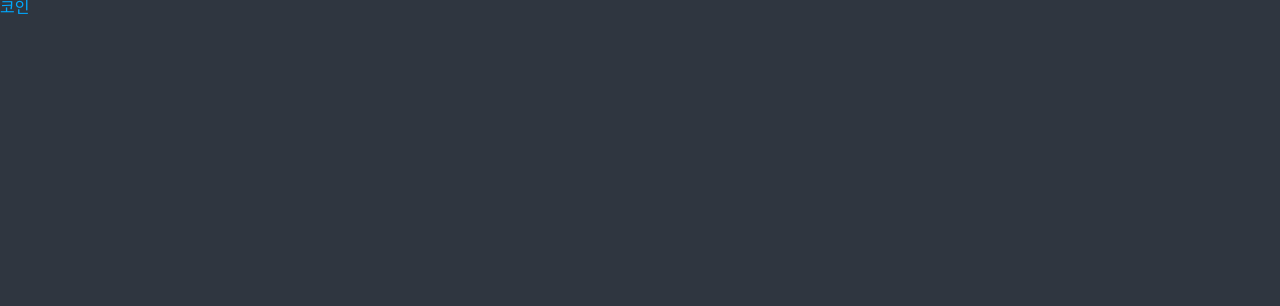
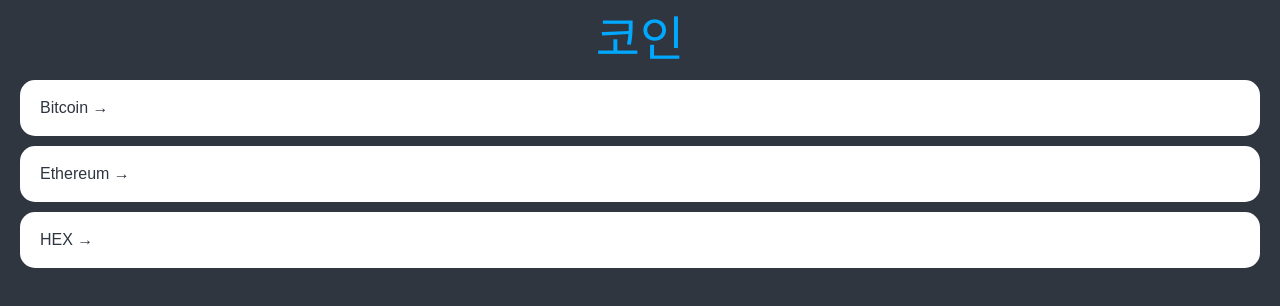
Before and after one commit to zzerowin/react-challenge, a React (Create React App) app: page / in a window 1280 px wide. Shown: the top 306 px of the page. Built offline with nearby package versions, Linux system fonts and the light colour scheme.

Commit message:
4.2 Home part One

```diff
--- a/src/App.tsx
+++ b/src/App.tsx
@@ -60,6 +60,7 @@
   }
   a {
     text-decoration:none;
+    color: inherit;
   }
 `;
 
--- a/src/index.tsx
+++ b/src/index.tsx
@@ -9,9 +9,9 @@
   document.getElementById('root') as HTMLElement
 );
 root.render(
-  <React.StrictMode>
+  <div>
     <ThemeProvider theme={theme}>
       <App />
     </ThemeProvider>
-  </React.StrictMode>
+  </div>
 );
--- a/src/routes/Coins.tsx
+++ b/src/routes/Coins.tsx
@@ -1,12 +1,89 @@
 import styled from "styled-components";
+import { Link } from "react-router-dom";
+
+const Container = styled.div`
+  padding: 0 20px;
+`;
+
+const Header = styled.header`
+  height: 10vh;
+  display: flex;
+  justify-content: center;
+  align-items: center;
+`;
+
+const CoinList = styled.ul`
+
+`
+
+const Coin = styled.li`
+  background-color: white;
+  color: ${props => props.theme.bgColor};
+  margin-bottom: 10px;
+  border-radius: 15px;
+  a {
+    padding: 20px;
+    transition: color 0.2s ease-in;
+    display: block;
+  }
+  &:hover {
+    a {
+      color: ${props => props.theme.accentColor};
+    }
+  }
+`;
 
 const Title = styled.h1`
+  font-size: 48px;
   color: ${props => props.theme.accentColor};
 `
 
+const coins = [
+  {
+    id: "btc-bitcoin",
+    name: "Bitcoin",
+    symbol: "BTC",
+    rank: 1,
+    is_new: false,
+    is_active: true,
+    type: "coin",
+  },
+  {
+    id: "eth-ethereum",
+    name: "Ethereum",
+    symbol: "ETH",
+    rank: 2,
+    is_new: false,
+    is_active: true,
+    type: "coin",
+  },
+  {
+    id: "hex-hex",
+    name: "HEX",
+    symbol: "HEX",
+    rank: 3,
+    is_new: false,
+    is_active: true,
+    type: "token",
+  },
+]
+
 function Coins() {
   return (
-    <Title>코인</Title>
+    <Container>
+      <Header>
+        <Title>코인</Title>
+      </Header>
+      <CoinList>
+        {coins.map(coin => (
+          <Coin key={coin.id}>
+            <Link to={`/${coin.id}`}>
+              {coin.name} &rarr;
+            </Link>
+          </Coin>
+          ))}
+      </CoinList>
+    </Container>
   );
 }
 
```
